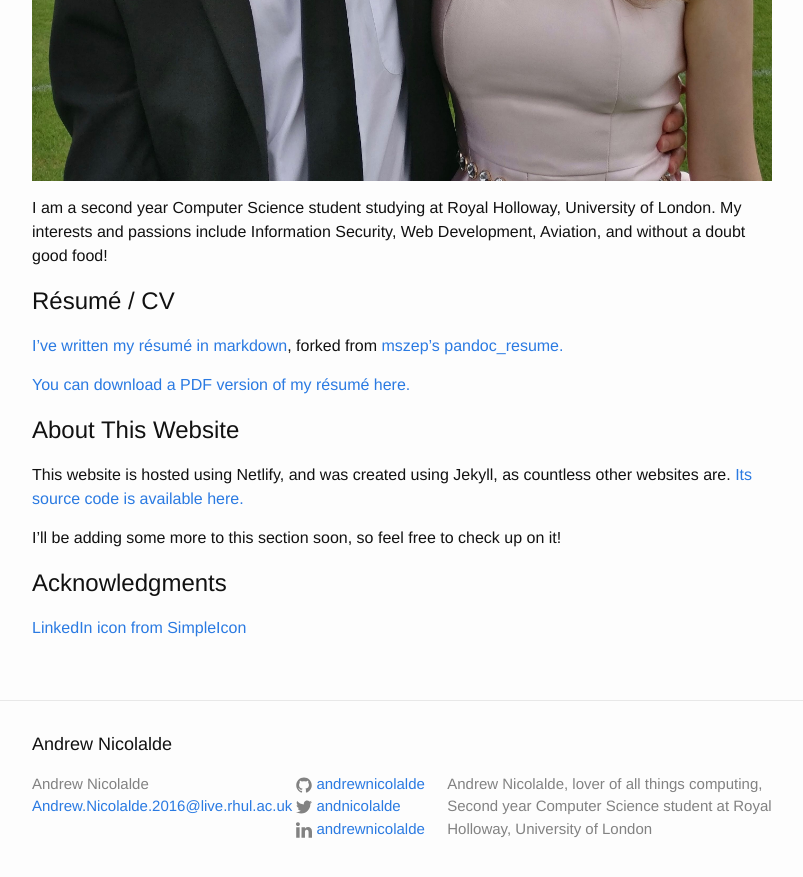
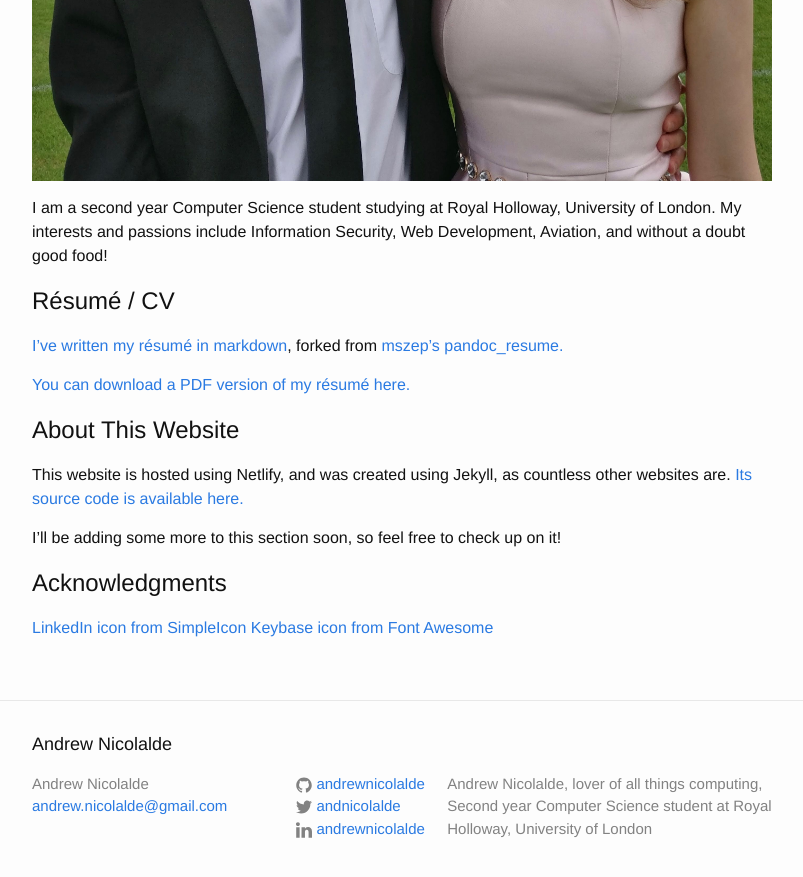
Before and after one commit to andrewnicolalde/andrewn.io, a Jekyll site: the page built from about.md, in a window 1280 px wide and 900 px high, scrolled down 724 px. Shown: the top 877 px of the window, without its empty margins (238-1041 px from the left). Built offline with Jekyll 4.4.1, drawn with Linux system fonts in a browser that asks for light colours.

Commit message:
Change email to personal email, add keybase icon functionality which for now remains unused.
The reason the keybase icon at the bottom is not currently displayed is because I am looking for one that is not as thin as the one from Font Awesome, so that it may be easily recognized.

```diff
--- a/_config.yml
+++ b/_config.yml
@@ -14,13 +14,14 @@
 # You can create any custom variable you would like, and they will be accessible
 # in the templates via {{ site.myvariable }}.
 title: Andrew Nicolalde
-email: Andrew.Nicolalde.2016@live.rhul.ac.uk
+email: andrew.nicolalde@gmail.com
 description: Andrew Nicolalde, lover of all things computing, Second year Computer Science student at Royal Holloway, University of London
 baseurl: "" # the subpath of your site, e.g. /blog
 url: "https://andrewn.io" # the base hostname & protocol for your site, e.g. http://example.com
 twitter_username: andnicolalde
 github_username:  andrewnicolalde
 linkedin_username: andrewnicolalde
+# keybase_username: andrewnicolalde # Commented out because the logo is too thin to be easily seen
 
 # Build settings
 markdown: kramdown
--- a/_includes/footer.html
+++ b/_includes/footer.html
@@ -16,6 +16,9 @@
             </li>
             {% if site.email %}
             <li><a href="mailto:{{ site.email }}">{{ site.email }}</a></li>
+            {% endif %}
+            {% if site.keybase_username %}
+            <li><a href="https://keybase.io/{{ site.keybase_username }}">Keybase</a></li>
             {% endif %}
         </ul>
       </div>
@@ -39,6 +42,12 @@
               {% include icon-linkedin.html username=site.linkedin_username %}
           </li>
           {% endif %}
+
+          {% if site.keybase_username %}
+          <li>
+              {% include icon-keybase.html username=site.keybase_username %}
+          </li>
+          {% endif %}
         </ul>
       </div>
 
--- /dev/null
+++ b/_includes/icon-keybase.html
@@ -0,0 +1 @@
+<a href="https://keybase.io/{{ include.username }}"><span class="icon icon--keybase">{% include icon-keybase.svg %}</span><span class="username">{{ include.username }}</span></a>
--- a/about.md
+++ b/about.md
@@ -27,3 +27,4 @@ I'll be adding some more to this section soon, so feel free to check up on it!
 # Acknowledgments
 
 [LinkedIn icon from SimpleIcon](http://www.flaticon.com/authors/simpleicon)
+[Keybase icon from Font Awesome](https://fontawesome.com/icons/keybase?style=brands)
```
Also changed, not shown: Gemfile.lock, _includes/icon-keybase.svg (added).
